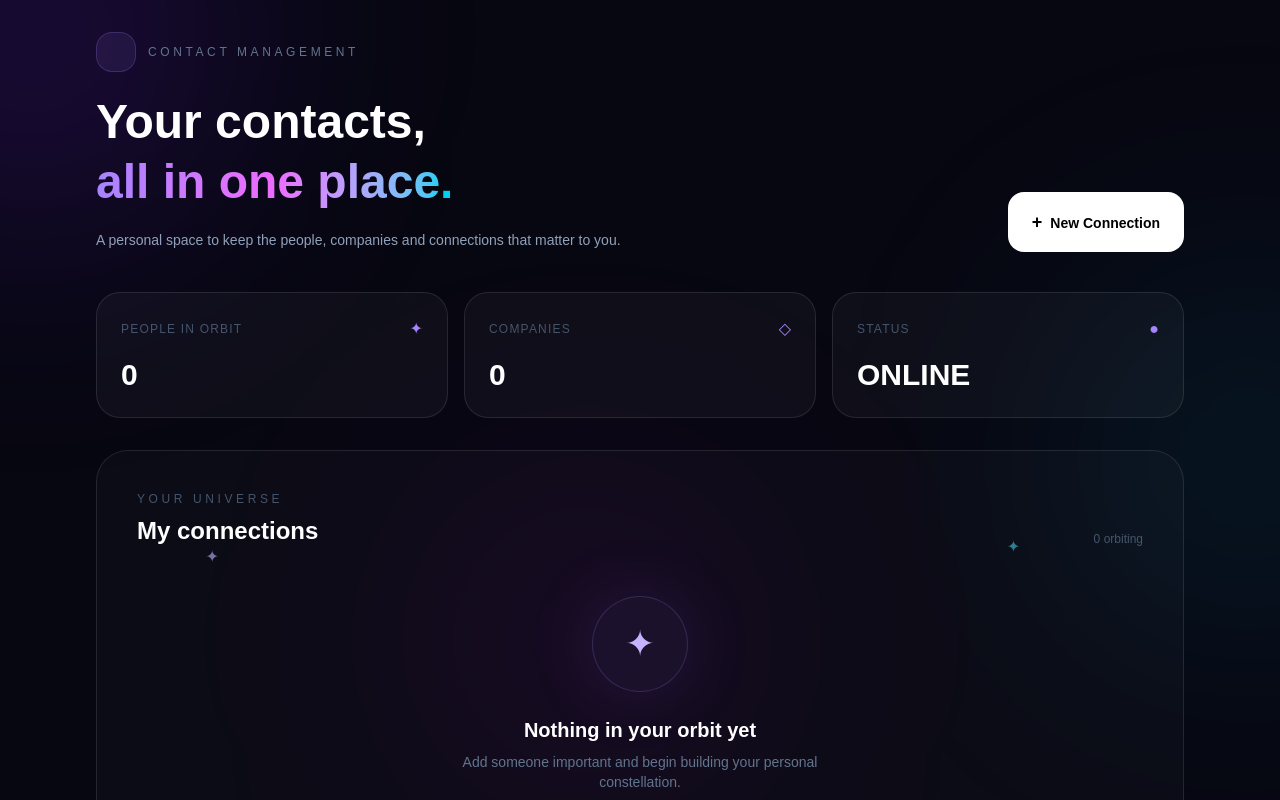
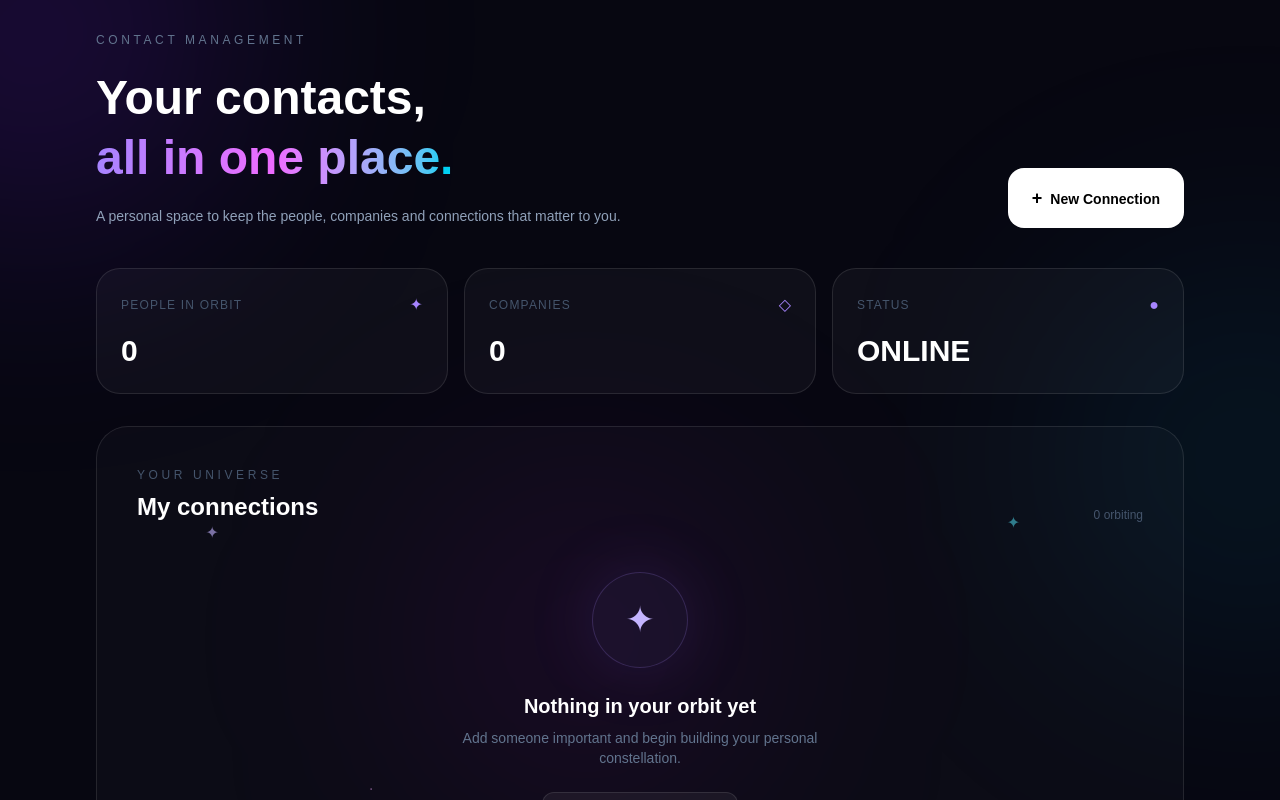
Before and after one commit to judithjoshitha01/contact-management, a Next.js app: page / in a window 1280 px wide. Shown: the top 800 px of the page. Built offline with nearby package versions, Linux system fonts and the light colour scheme.

Commit message:
Update page.tsx

```diff
--- a/app/page.tsx
+++ b/app/page.tsx
@@ -136,9 +136,6 @@ export default function Home() {
 
           <div>
             <div className="mb-5 flex items-center gap-3">
-              <div className="flex h-10 w-10 items-center justify-center rounded-2xl border border-violet-400/20 bg-violet-400/10 text-xl">
-              </div>
-
               <span className="text-xs tracking-[0.3em] text-slate-500">
                 CONTACT MANAGEMENT
               </span>
```
